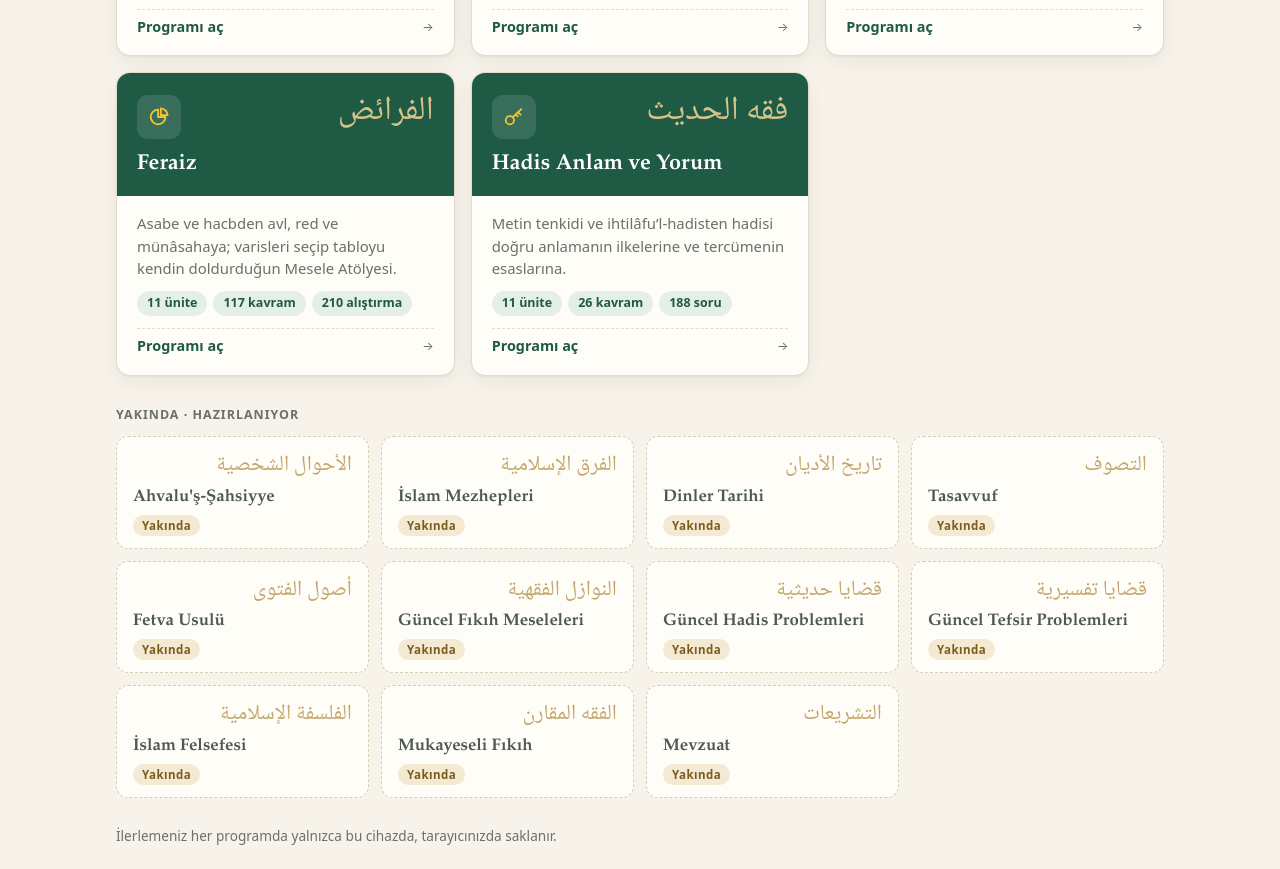
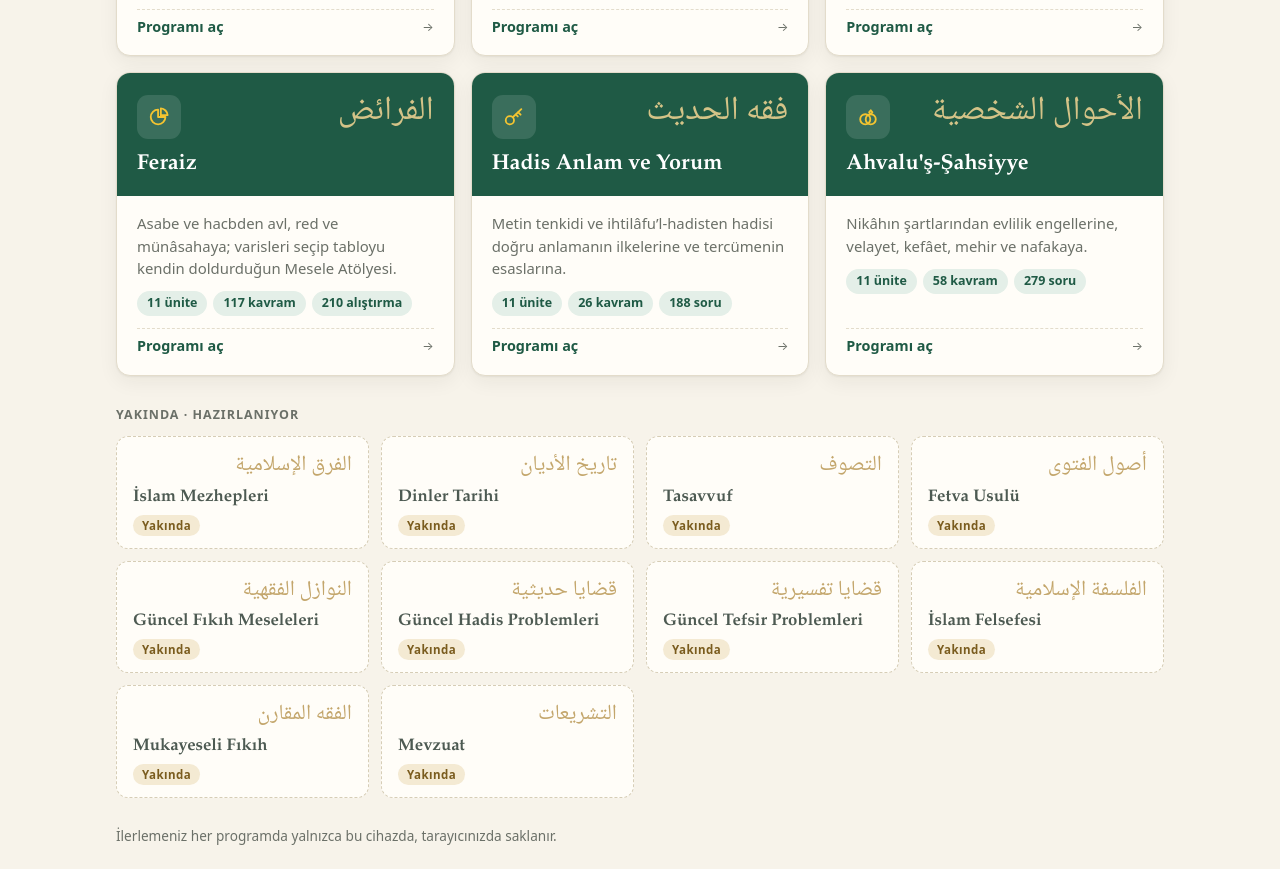
Before and after one commit to alpkiraym/alpkiraym.github.io, a plain HTML site: page index.html in a window 1280 px wide. Shown: the part 1261-2130 px from the top of the page. Drawn offline with Linux system fonts and the light colour scheme.

Commit message:
Ahvalu'ş-Şahsiyye kartı ve alt çubuk listesi
Co-Authored-By: Claude Opus 5.5 <noreply@anthropic.com>
Claude-Session: https://claude.ai/code/session_01UCS6M9J53QVN3DXjn8wYW3

```diff
--- a/index.html
+++ b/index.html
@@ -248,12 +248,23 @@ h1{font-size:1.9rem;color:var(--green)}
         <div class="go">Programı aç <small>→</small></div>
       </div>
     </a>
+    <a class="app" href="/ahval/">
+      <div class="top">
+        <span class="ico"><svg width="22" height="22" viewBox="0 0 24 24" fill="none" stroke="currentColor" stroke-width="2" stroke-linecap="round" stroke-linejoin="round"><circle cx="9" cy="14.5" r="5.5"/><circle cx="15" cy="14.5" r="5.5"/><path d="M15 9l-1.8-2.2L15 4.6l1.8 2.2z"/></svg></span>
+        <span class="ar">الأحوال الشخصية</span>
+        <h2>Ahvalu'ş-Şahsiyye</h2>
+      </div>
+      <div class="body">
+        <p>Nikâhın şartlarından evlilik engellerine, velayet, kefâet, mehir ve nafakaya.</p>
+        <div class="facts"><span>11 ünite</span><span>58 kavram</span><span>279 soru</span></div>
+        <div class="go">Programı aç <small>→</small></div>
+      </div>
+    </a>
   </div>
 
   <div class="section-title">Yakında · hazırlanıyor</div>
   <!-- Bir ders hazır olunca kartı buradan silinir, yukarıdaki "Programlar" bölümüne tam kart olarak eklenir. -->
   <div class="soons">
-    <div class="soon" aria-disabled="true"><span class="ar" lang="ar">الأحوال الشخصية</span><h3>Ahvalu'ş-Şahsiyye</h3><span class="tag">Yakında</span></div>
     <div class="soon" aria-disabled="true"><span class="ar" lang="ar">الفرق الإسلامية</span><h3>İslam Mezhepleri</h3><span class="tag">Yakında</span></div>
     <div class="soon" aria-disabled="true"><span class="ar" lang="ar">تاريخ الأديان</span><h3>Dinler Tarihi</h3><span class="tag">Yakında</span></div>
     <div class="soon" aria-disabled="true"><span class="ar" lang="ar">التصوف</span><h3>Tasavvuf</h3><span class="tag">Yakında</span></div>
@@ -447,6 +458,7 @@ h1{font-size:1.9rem;color:var(--green)}
     pusula:'<circle cx="12" cy="12" r="9.5"/><path d="M15.6 8.4l-2 5.2-5.2 2 2-5.2z"/><path d="M12 2.5v1.8M12 19.7v1.8M2.5 12h1.8M19.7 12h1.8"/>',
     buyutec:'<circle cx="10" cy="10" r="7"/><path d="M15.2 15.2L21 21"/><path d="M7 8.3h6M7 11.7h4"/>',
     anahtar:'<circle cx="7.5" cy="15.5" r="4.5"/><path d="M10.7 12.3L20 3.5"/><path d="M16.6 6.9l2.6 2.6"/><path d="M14.1 9.4l2 2"/>',
+    yuzuk:'<circle cx="9" cy="14.5" r="5.5"/><circle cx="15" cy="14.5" r="5.5"/><path d="M15 9l-1.8-2.2L15 4.6l1.8 2.2z"/>',
     pasta:'<path d="M11 4a8 8 0 1 0 8 8h-8z"/><path d="M14 2.6A8 8 0 0 1 21.4 10H14z"/>'
   };
   // Yeni ders hazır olunca buraya bir satır eklenir (ana sayfadaki "Programlar" sırasıyla aynı).
@@ -461,7 +473,8 @@ h1{font-size:1.9rem;color:var(--green)}
     {k:'inanc',  ad:'Güncel İnanç Problemleri', url:'/guncel_inanc/',      i:'pusula'},
     {k:'tahric', ad:'Tahriç Usulü',           url:'/tahric/',              i:'buyutec'},
     {k:'feraiz', ad:'Feraiz',                 url:'/feraiz/',              i:'pasta'},
-    {k:'hay',    ad:'Hadis Anlam ve Yorum',   url:'/hadis_anlam_ve_yorum/', i:'anahtar'}
+    {k:'hay',    ad:'Hadis Anlam ve Yorum',   url:'/hadis_anlam_ve_yorum/', i:'anahtar'},
+    {k:'ahval',  ad:"Ahvalu'ş-Şahsiyye",      url:'/ahval/',               i:'yuzuk'}
   ];
   var MAIL = 'alpkiraymehmet@gmail.com';
   function rd(k,d){try{var v=localStorage.getItem(k);return v?JSON.parse(v):d}catch(e){return d}}
```
Also changed, not shown: araclar/altcubuk.html (+3 -1 lines).
